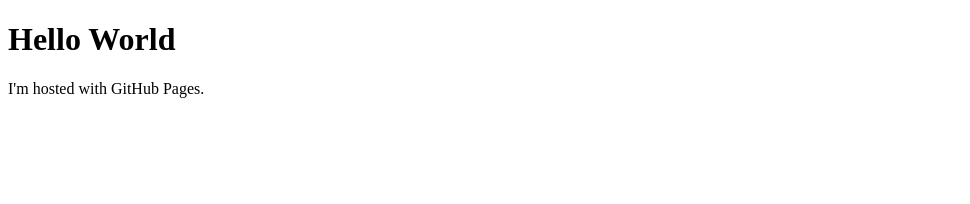
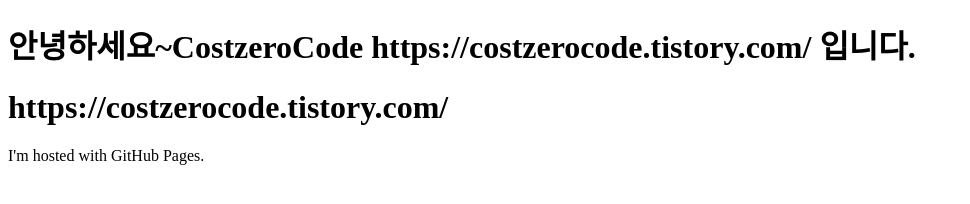
Before and after one commit to costzerocode/costzerocode.gitgub.io, a plain HTML site: page index.html in a window 1280 px wide. Shown: the whole page, without its empty margins (0-970 px from the left). Drawn offline with Linux system fonts and the light colour scheme.

Commit message:
Update index.html

```diff
--- a/index.html
+++ b/index.html
@@ -1,7 +1,8 @@
 <!DOCTYPE html>
 <html>
 <body>
-<h1>Hello World</h1>
+<h1>안녕하세요~CostzeroCode https://costzerocode.tistory.com/ 입니다.</h1>
+<h1>https://costzerocode.tistory.com/</h1>
 <p>I'm hosted with GitHub Pages.</p>
 </body>
 </html>
```
